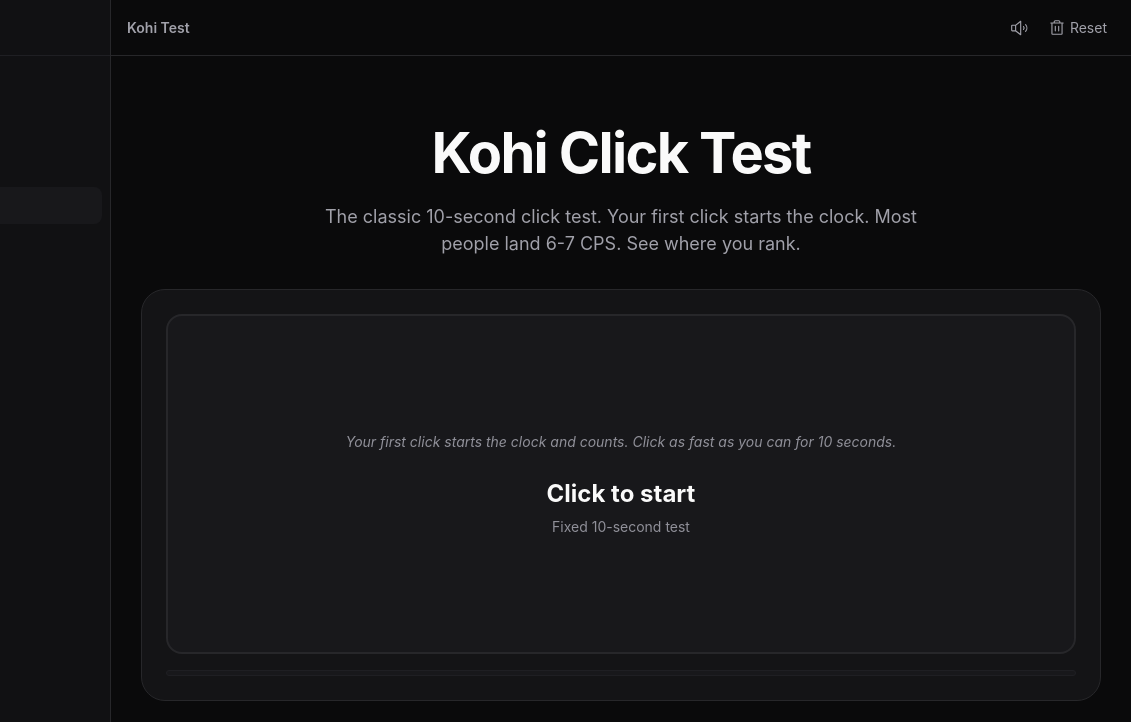
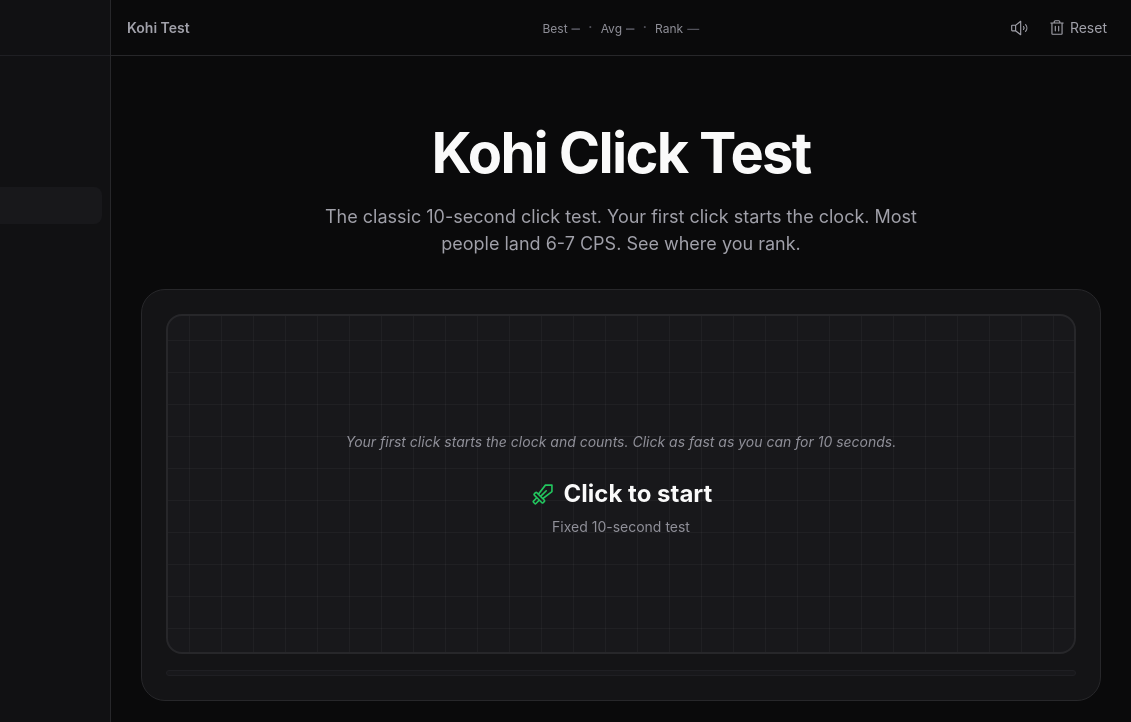
Before and after one commit to AdrianRaath/Reaction-Test, an Astro site: page /kohi-click-test in a window 1280 px wide. Shown: the top 722 px of the page, 149-1280 px from the left. Built offline with nearby package versions, Linux system fonts and the light colour scheme; Astro itself is replaced by a stand-in of ours.

Commit message:
further revamp updates

```diff
--- a/src/components/TopBar.astro
+++ b/src/components/TopBar.astro
@@ -10,9 +10,15 @@
 interface Props {
   /** Short label for the current page, shown on desktop. */
   label?: string;
+  /**
+   * Render the telemetry readout (best / average / tier). Tool pages only.
+   * The rig fills these ids; before the first run every value shows a dimmed
+   * dash rather than the strip disappearing.
+   */
+  showStats?: boolean;
 }
 
-const { label } = Astro.props;
+const { label, showStats = false } = Astro.props;
 ---
 
 <header class="topbar">
@@ -24,6 +30,40 @@
   </a>
 
   {label && <p class="topbar-label">{label}</p>}
+
+  {
+    showStats && (
+      <div class="topbar-stats" id="topbar-stats">
+        <span class="tb-stat">
+          <span class="tb-label">Best</span>
+          <span class="tb-value tb-best readout is-empty" id="topbar-best">
+            —
+          </span>
+        </span>
+        <span class="tb-sep" aria-hidden="true">
+          ·
+        </span>
+        <span class="tb-stat">
+          <span class="tb-label">Avg</span>
+          <span class="tb-value readout is-empty" id="topbar-avg">
+            —
+          </span>
+        </span>
+        <span class="tb-sep" aria-hidden="true">
+          ·
+        </span>
+        <span class="tb-stat">
+          {/* The rig relabels this "Milestone" on tools that have no ranks. */}
+          <span class="tb-label" id="topbar-tier-label">
+            Rank
+          </span>
+          <span class="tb-tier is-empty" id="topbar-tier">
+            —
+          </span>
+        </span>
+      </div>
+    )
+  }
 
   <div class="topbar-controls">
     <slot />
@@ -42,6 +82,7 @@
 
 <style>
   .topbar {
+    position: relative;
     display: flex;
     height: var(--topbar-height);
     align-items: center;
@@ -65,6 +106,93 @@
     font-size: var(--text-label-size);
     font-weight: 600;
     color: var(--ink-secondary);
+  }
+
+  /* --- Telemetry readout (tool pages) ------------------------------------- */
+
+  /* Centred on the bar itself, not on the space left over between the label and
+     the controls — auto margins would split the free space three ways with the
+     controls' own auto margin and land it left of centre. Taken out of flow so
+     neither neighbour can shift it. */
+  .topbar-stats {
+    position: absolute;
+    left: 50%;
+    transform: translateX(-50%);
+    display: flex;
+    align-items: baseline;
+    gap: var(--space-sm);
+  }
+
+  .tb-stat {
+    display: inline-flex;
+    align-items: baseline;
+    gap: var(--space-xs);
+  }
+
+  .tb-label {
+    font-size: 0.75rem;
+    color: var(--ink-muted);
+  }
+
+  .tb-value {
+    font-size: var(--text-label-size);
+    font-weight: 600;
+    color: var(--ink-primary);
+  }
+
+  /* Signal Green on the personal best is sanctioned by the One Signal Rule —
+     "your best" is one of its three licensed meanings. */
+  .tb-best {
+    color: var(--signal-green);
+  }
+
+  .tb-sep {
+    color: var(--ink-disabled);
+  }
+
+  /* Rank tint here is licensed by the Rank-Only Colour Rule: this is a rank
+     badge. Milestone tools get the same chip with no tint. */
+  .tb-tier {
+    padding: 2px var(--space-sm);
+    border-radius: var(--radius-sm);
+    background-color: var(--panel-hover);
+    color: var(--ink-secondary);
+    font-size: 0.75rem;
+    font-weight: 600;
+    letter-spacing: 0.03em;
+  }
+
+  .tb-tier.elite {
+    background-color: rgb(168 85 247 / 20%);
+    color: var(--rank-elite);
+  }
+  .tb-tier.pro {
+    background-color: rgb(34 197 94 / 20%);
+    color: var(--rank-pro);
+  }
+  .tb-tier.advanced {
+    background-color: rgb(59 130 246 / 20%);
+    color: var(--rank-advanced);
+  }
+  .tb-tier.intermediate {
+    background-color: rgb(245 158 11 / 20%);
+    color: var(--rank-intermediate);
+  }
+  .tb-tier.beginner {
+    background-color: rgb(144 144 153 / 20%);
+    color: var(--rank-beginner);
+  }
+
+  /* Before the first run every value is a dash — dim, so the strip reads as
+     "nothing yet" rather than a broken readout. */
+  .tb-value.is-empty,
+  .tb-tier.is-empty {
+    color: var(--ink-disabled);
+  }
+
+  .tb-tier.is-empty {
+    background-color: transparent;
+    padding-inline: 0;
   }
 
   .topbar-controls {
@@ -97,6 +225,14 @@
     }
   }
 
+  /* The readout needs more room than the label, so it drops first. Below this
+     width the same numbers are a short scroll away in the widgets. */
+  @media (max-width: 1100px) {
+    .topbar-stats {
+      display: none;
+    }
+  }
+
   /* Mobile: deliberately NOT sticky. A pinned bar would permanently consume
      ~56px of vertical space, and nothing may compete with the test area on a
      small screen (§3.5). It scrolls away instead. */
--- a/src/engine/rig.ts
+++ b/src/engine/rig.ts
@@ -18,6 +18,7 @@
   primaryMetric,
   primaryMetricKey,
   resolveRank,
+  tiersOf,
 } from './ranks';
 import { averagePrimary, beatsBest, trendSeries } from './stats';
 import type { StorageAdapter, ToolStore } from './storage';
@@ -147,6 +148,63 @@
       if (countEl) countEl.textContent = '0';
       if (descEl) descEl.textContent = descEl.dataset.empty ?? '';
     }
+  }
+
+  // --- Top-bar telemetry readout -------------------------------------------
+
+  /** Best tier the value has reached: its rank, or the highest milestone. */
+  function tierLabel(value: number): string | null {
+    const rank = resolveRank(tool, value);
+    if (rank) return rank.name;
+
+    const cleared = achievedTierIds(tool, value);
+    const topId = cleared[cleared.length - 1];
+    return tiersOf(tool).find((t) => t.id === topId)?.name ?? null;
+  }
+
+  /** Set a readout value, dimming it when there is nothing to show yet. */
+  function setStat(el: HTMLElement | null, base: string, value: string | null): void {
+    if (!el) return;
+    el.textContent = value ?? '—';
+    el.className = value === null ? `${base} is-empty` : base;
+  }
+
+  function renderTopBarStats(): void {
+    const wrap = byId('topbar-stats');
+    if (!wrap) return; // not a tool page
+
+    const best = store.getBest();
+    const bestValue = best ? best.metrics[metricKey] : undefined;
+    const hasBest = typeof bestValue === 'number' && Number.isFinite(bestValue);
+
+    // The strip always renders. Before the first run each value is a dimmed
+    // dash, so the bar keeps its shape instead of the readout popping in.
+    setStat(
+      byId('topbar-best'),
+      'tb-value tb-best readout',
+      hasBest ? copy.historyScore(bestValue) : null
+    );
+
+    const avg = averagePrimary(tool, windowed(store.getHistory()));
+    setStat(
+      byId('topbar-avg'),
+      'tb-value readout',
+      // Format through the metric first, so a 3.5 average renders as "Level 4"
+      // rather than "Level 3.5" — the same rounding the average widget shows.
+      avg === null ? null : copy.historyScore(Number.parseFloat(formatValue(metric, avg)))
+    );
+
+    // Milestone tools have no rank, so the label names what they do have.
+    const labelEl = byId('topbar-tier-label');
+    if (labelEl) labelEl.textContent = tool.ranks ? 'Rank' : 'Milestone';
+
+    const rank = hasBest ? resolveRank(tool, bestValue) : null;
+    // Rank tools tint the chip; milestone tools take no colour.
+    setStat(
+      byId('topbar-tier'),
+      rank ? `tb-tier ${rank.id}` : 'tb-tier',
+      hasBest ? tierLabel(bestValue) : null
+    );
   }
 
   // --- Achieved tier checklist ---------------------------------------------
@@ -373,6 +431,7 @@
   function refresh(): void {
     renderBest();
     renderAverage();
+    renderTopBarStats();
     renderChecklist();
     renderHistory();
     renderChart();
--- a/src/layouts/BaseLayout.astro
+++ b/src/layouts/BaseLayout.astro
@@ -2,6 +2,7 @@
 import Sidebar from '../components/Sidebar.astro';
 import SiteFooter from '../components/SiteFooter.astro';
 import TopBar from '../components/TopBar.astro';
+import { getTool } from '../data/tools';
 import '../styles/tokens.css';
 import '../styles/base.css';
 
@@ -101,7 +102,7 @@
       <Sidebar />
 
       <div class="app-main">
-        <TopBar label={topbarLabel}>
+        <TopBar label={topbarLabel} showStats={Boolean(getTool(path))}>
           <slot name="controls" />
         </TopBar>
 
--- a/src/pages/kohi-click-test.astro
+++ b/src/pages/kohi-click-test.astro
@@ -76,7 +76,14 @@
           <p class="test-hint" id="kohi-hint">
             Your first click starts the clock and counts. Click as fast as you can for 10 seconds.
           </p>
-          <p class="test-status" id="kohi-status" aria-live="polite">Click to start</p>
+          <!-- The text lives in its own span because the script rewrites it on
+               reset; writing to the <p> would delete the glyph beside it. -->
+          <p class="test-status" id="kohi-status" aria-live="polite">
+            <span class="status-icon" aria-hidden="true">
+              <Icon name="ph:sword" width={26} height={26} />
+            </span>
+            <span id="kohi-status-text">Click to start</span>
+          </p>
           <p class="test-instruction" id="kohi-instruction">Fixed 10-second test</p>
         </div>
 
@@ -228,6 +235,10 @@
 
   /* --- Test area (instrument face) --------------------------------------------- */
 
+  /* Instrument face: a fine graticule so the surface reads as a machined panel
+     rather than a hole in the page. Ink at 3.5%, no colour and no glow, so it
+     sits outside both the One Signal and Glow-Is-A-Signal rules. Centred so the
+     grid stays symmetrical as the area resizes. */
   .test-area {
     position: relative;
     display: flex;
@@ -240,6 +251,11 @@
     user-select: none;
     -webkit-user-select: none;
     touch-action: manipulation;
+    background-image:
+      linear-gradient(to right, rgb(255 255 255 / 3.5%) 1px, transparent 1px),
+      linear-gradient(to bottom, rgb(255 255 255 / 3.5%) 1px, transparent 1px);
+    background-size: 32px 32px;
+    background-position: center;
     transition: all var(--duration-base) var(--ease);
   }
 
@@ -330,9 +346,23 @@
   }
 
   .test-status {
+    display: flex;
+    align-items: center;
+    justify-content: center;
+    gap: var(--space-sm);
     margin-block-end: var(--space-xs);
     font-size: var(--text-headline-size);
     font-weight: var(--text-headline-weight);
+  }
+
+  /* The idle instruction IS the go affordance, so the glyph beside it carries
+     Signal Green under the One Signal Rule — it marks "act now", not
+     decoration. Only sanctioned on tools whose idle face has no other colour:
+     the reaction test (red/green hint boxes) and visual memory (green Start
+     button) already say "go" and must not say it twice. */
+  .status-icon {
+    display: inline-flex;
+    color: var(--signal-green);
   }
 
   .test-instruction {
--- a/src/scripts/kohi.ts
+++ b/src/scripts/kohi.ts
@@ -52,7 +52,7 @@
 const contentDefault = el('kohi-content-default');
 const live = el('kohi-live');
 const results = el('kohi-results');
-const status = el('kohi-status');
+const status = el('kohi-status-text');
 const announceEl = el('kohi-announce');
 const cpsValue = el('kohi-value');
 const cpsCount = el('kohi-count');
```
